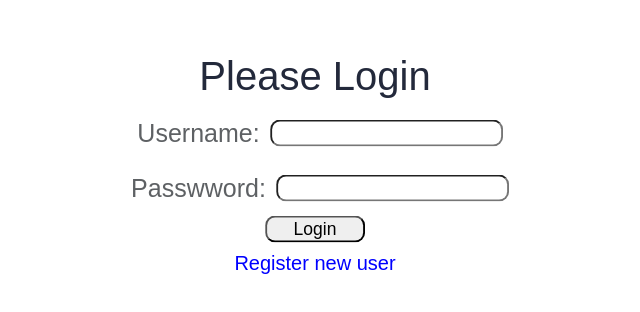
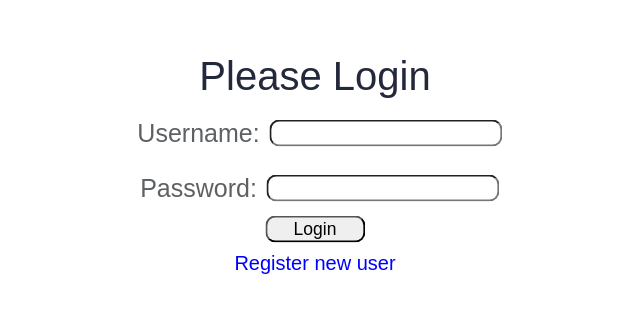
Before and after one commit to Loremenius/familiy-wishlist, a React (Create React App) app: page /login in a window 1280 px wide. Shown: the part 116-428 px from the top of the page, without its empty margins (325-965 px from the left). Built offline with nearby package versions, Linux system fonts and the light colour scheme.

Commit message:
added useEffect in login and register to reset error in redux

```diff
--- a/src/components/Login.js
+++ b/src/components/Login.js
@@ -1,4 +1,4 @@
-import React, { useState } from "react"
+import React, { useState, useEffect } from "react"
 import { connect } from "react-redux";
 import { loginUser, setError } from '../redux/actions/LoginRegisterActions';
 import { Link } from "react-router-dom";
@@ -33,6 +33,10 @@ const Login = ({ loginUser, history, error, setError }) =>{
         else return (<p></p>)
     }
 
+    useEffect(()=>{
+        setError('');
+    },[]);
+
     return (
 
         <div className = "login">
@@ -48,7 +52,7 @@ const Login = ({ loginUser, history, error, setError }) =>{
                     />
                 </label>
                 <label>
-                    <p>Passwword:</p>
+                    <p>Password:</p>
                     <input
                         type="password"
                         value={user.password}
--- a/src/components/Register.js
+++ b/src/components/Register.js
@@ -1,4 +1,4 @@
-import React, { useState } from "react"
+import React, { useState, useEffect } from "react"
 import { connect } from "react-redux";
 import { registerUser, setError } from '../redux/actions/LoginRegisterActions';
 import fixNameCasing from '../redux/reducers/functions/fixNameCasing';
@@ -57,6 +57,10 @@ const Login = ({ registerUser, history, error, setError }) =>{
             setError('All fields are required');
         }
     }
+
+    useEffect(()=>{
+        setError('');
+    },[]);
 
     return (
 
```
